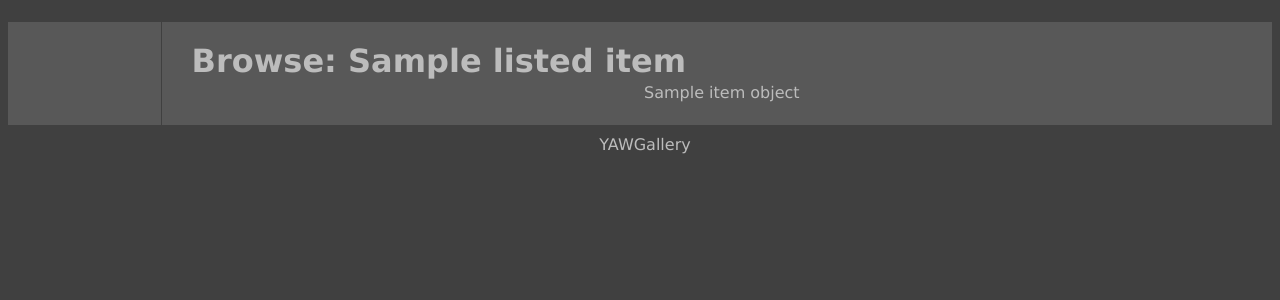
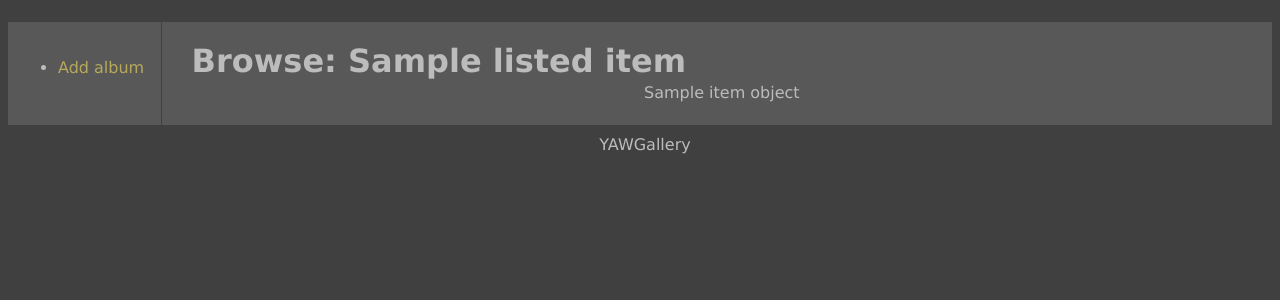
Before and after one commit to spamik/yawg, a Django app: template src/templates/yawg/browse.html in a window 1280 px wide. Shown: the part 94-394 px from the top of the page. Run offline with Django 3.2, Linux system fonts and the light colour scheme; the template is opened without the code that fills it: most values are stand-ins (such as "Sample title", 1, 10 or a date in 2020).

Commit message:
Links in sidebar on browse page

```diff
--- a/src/templates/yawg/browse.html
+++ b/src/templates/yawg/browse.html
@@ -1,6 +1,11 @@
 {% extends "yawg/layout.html" %}
 {% block header %}
     <h1>{{ gallery.gallery_name }}</h1>
+{% endblock %}
+{% block sidebar %}
+    <ul>
+        <li><a href="#">Add album</a> </li>
+    </ul>
 {% endblock %}
 {% block content %}
     <h1>Browse: {{ listed_item.gallery_name }}</h1>
```
